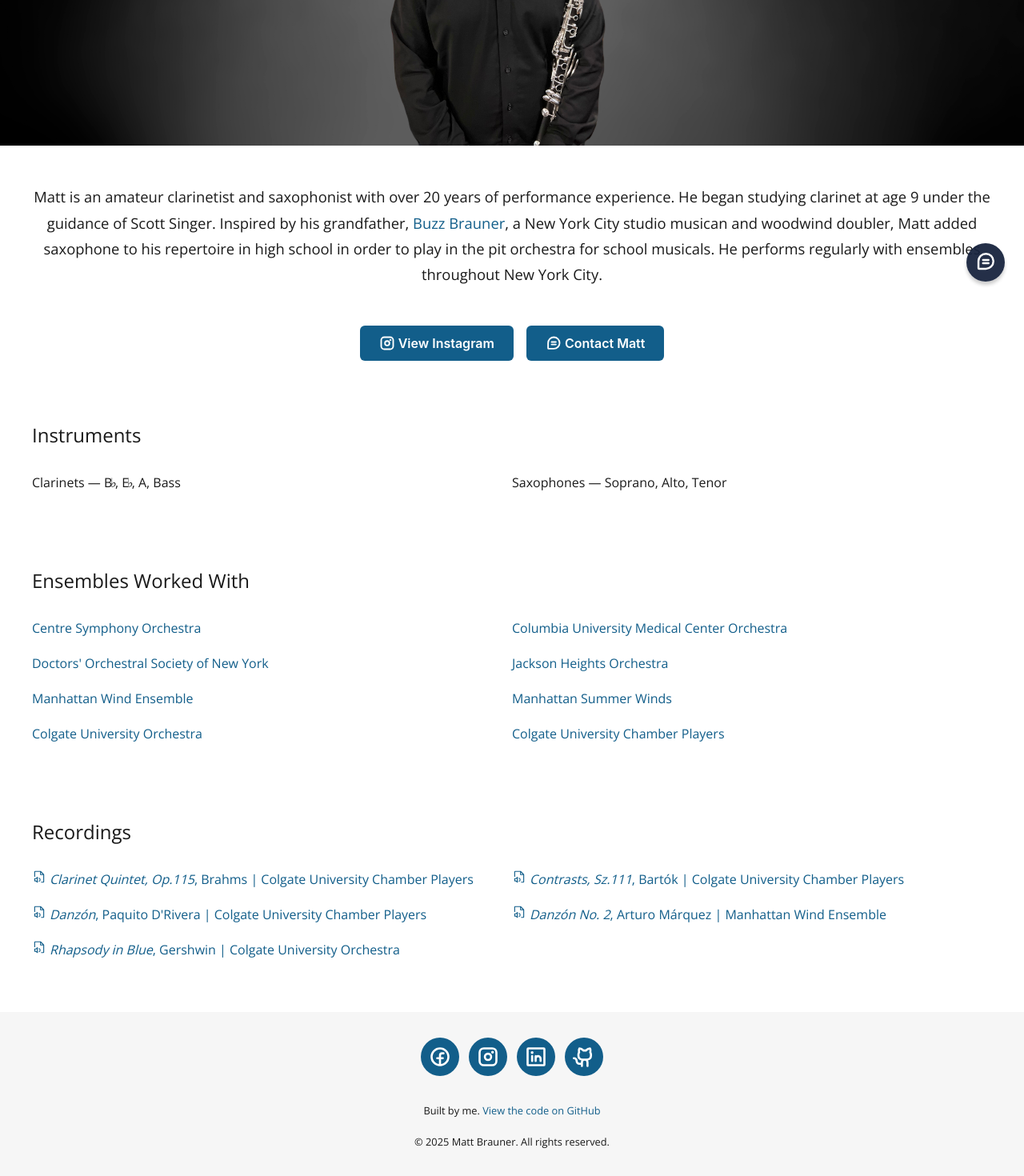
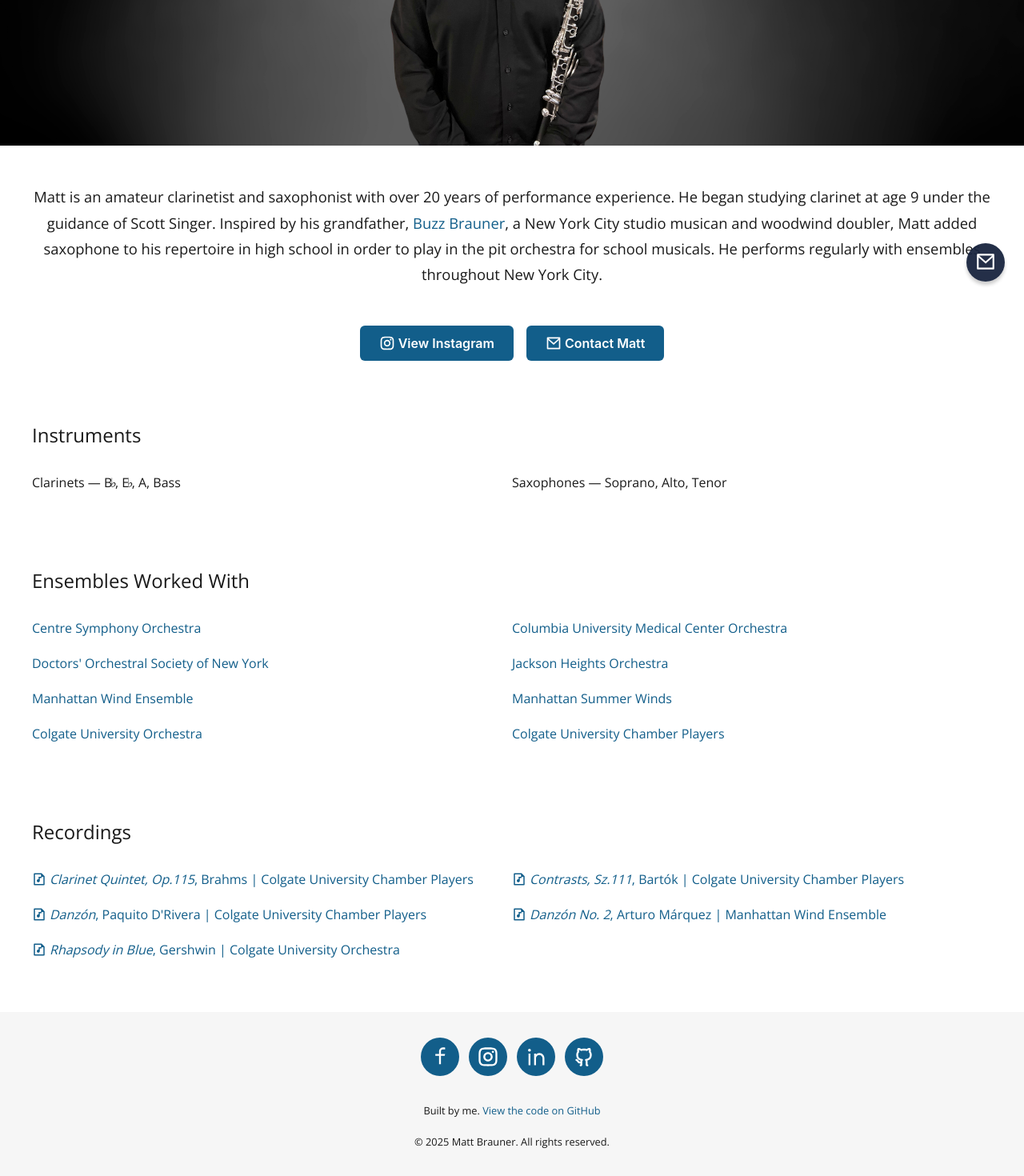
Before and after one commit to mb4828/mb-website, a Next.js app: page /music in a window 1280 px wide. Shown: the part 424-1894 px from the top of the page at 80% size. Built offline with nearby package versions, Linux system fonts and the light colour scheme.

Commit message:
switched icons from phosphor to remix

```diff
--- a/package.json
+++ b/package.json
@@ -15,7 +15,7 @@
     "@floating-ui/react": "^0.27.8",
     "@floating-ui/react-dom": "^2.1.2",
     "@mui/joy": "^5.0.0-beta.51",
-    "@phosphor-icons/react": "^2.1.10",
+    "@remixicon/react": "^4.7.0",
     "@types/node": "20.6.1",
     "@types/react": "18.2.21",
     "@types/react-dom": "18.2.7",
--- a/src/app/music/page.module.scss
+++ b/src/app/music/page.module.scss
@@ -2,6 +2,16 @@
   display: flex;
   flex-direction: column;
   gap: 3em;
+
+  li a {
+    display: flex;
+    align-items: center;
+    gap: 4px;
+
+    svg {
+      min-width: 18px;
+    }
+  }
 }
 
 .flat {
--- a/src/app/music/page.tsx
+++ b/src/app/music/page.tsx
@@ -6,7 +6,7 @@ import Parallax from '@/components/parallax';
 import Reveal from '@/components/reveal';
 import { Button, ButtonGroup } from '@mui/joy';
 import Link from 'next/link';
-import { ChatTeardropTextIcon, InstagramLogoIcon, FileAudioIcon } from '@phosphor-icons/react';
+import { RiFileMusicLine, RiInstagramLine, RiMailLine } from '@remixicon/react';
 
 export default function MusicPage() {
   const { openChat } = useChat();
@@ -36,11 +36,11 @@ export default function MusicPage() {
               rel="noopener"
               className="custom-mui-button"
             >
-              <InstagramLogoIcon size={20} weight="bold" className="mr-4" />
+              <RiInstagramLine size={20} className="mr-4" />
               View Instagram
             </Button>
             <Button onClick={openChat} className="custom-mui-button">
-              <ChatTeardropTextIcon size={20} weight="bold" className="mr-4" />
+              <RiMailLine size={20} className="mr-4" />
               Contact Matt
             </Button>
           </ButtonGroup>
@@ -127,32 +127,42 @@ export default function MusicPage() {
           <ul>
             <li>
               <Link href="/music/brahms.mp3">
-                <FileAudioIcon size={18} weight="regular" className="mr-4" />
-                <i>Clarinet Quintet, Op.115</i>, Brahms | Colgate University Chamber Players
+                <RiFileMusicLine size={18} />
+                <span>
+                  <i>Clarinet Quintet, Op.115</i>, Brahms | Colgate University Chamber Players
+                </span>
               </Link>
             </li>
             <li>
               <Link href="/music/bartok.mp3">
-                <FileAudioIcon size={18} weight="regular" className="mr-4" />
-                <i>Contrasts, Sz.111</i>, Bartók | Colgate University Chamber Players
+                <RiFileMusicLine size={18} />
+                <span>
+                  <i>Contrasts, Sz.111</i>, Bartók | Colgate University Chamber Players
+                </span>
               </Link>
             </li>
             <li>
               <Link href="/music/danzon.mp3">
-                <FileAudioIcon size={18} weight="regular" className="mr-4" />
-                <i>Danzón</i>, Paquito D&apos;Rivera | Colgate University Chamber Players
+                <RiFileMusicLine size={18} />
+                <span>
+                  <i>Danzón</i>, Paquito D&apos;Rivera | Colgate University Chamber Players
+                </span>
               </Link>
             </li>
             <li>
               <Link href="/music/marquez.mp3">
-                <FileAudioIcon size={18} weight="regular" className="mr-4" />
-                <i>Danzón No. 2</i>, Arturo Márquez | Manhattan Wind Ensemble
+                <RiFileMusicLine size={18} />
+                <span>
+                  <i>Danzón No. 2</i>, Arturo Márquez | Manhattan Wind Ensemble
+                </span>
               </Link>
             </li>
             <li>
               <Link href="/music/gershwin.mp3">
-                <FileAudioIcon size={18} weight="regular" className="mr-4" />
-                <i>Rhapsody in Blue</i>, Gershwin | Colgate University Orchestra
+                <RiFileMusicLine size={18} />
+                <span>
+                  <i>Rhapsody in Blue</i>, Gershwin | Colgate University Orchestra
+                </span>
               </Link>
             </li>
           </ul>
--- a/src/app/page.tsx
+++ b/src/app/page.tsx
@@ -8,7 +8,7 @@ import StackIcon from 'tech-stack-icons';
 import Tooltip from '@mui/joy/Tooltip';
 import { Button, ButtonGroup } from '@mui/joy';
 import { useChat } from '@/components/chat-context';
-import { ChatTeardropTextIcon, UserListIcon } from '@phosphor-icons/react';
+import { RiContactsLine, RiFileUserLine, RiMailLine } from '@remixicon/react';
 
 export default function WorkPage() {
   const { openChat } = useChat();
@@ -59,11 +59,11 @@ export default function WorkPage() {
                 rel="noopener"
                 className="custom-mui-button"
               >
-                <UserListIcon size={20} weight="bold" className="mr-4" />
+                <RiContactsLine size={20} className="mr-4" />
                 View Resume
               </Button>
               <Button onClick={openChat} className="custom-mui-button">
-                <ChatTeardropTextIcon size={20} weight="bold" className="mr-4" />
+                <RiMailLine size={20} className="mr-4" />
                 Contact Matt
               </Button>
             </ButtonGroup>
--- a/src/components/chat.module.scss
+++ b/src/components/chat.module.scss
@@ -12,7 +12,7 @@
     width: 48px;
     height: 48px;
     border-radius: 50%;
-    transition: all 0.3s ease;
+    transition: all 0.3s;
 
     .chat_icon_wrapper {
       position: relative;
--- a/src/components/chat.tsx
+++ b/src/components/chat.tsx
@@ -16,7 +16,7 @@ import {
 import { CssVarsProvider } from '@mui/joy/styles';
 import { FormEvent, forwardRef, useImperativeHandle, useState } from 'react';
 import { useFloating, autoUpdate } from '@floating-ui/react';
-import { ChatTeardropTextIcon, PaperPlaneRightIcon, XIcon } from '@phosphor-icons/react';
+import { RiCloseLine, RiMailLine, RiMailSendLine } from '@remixicon/react';
 
 const Chat = forwardRef((props, ref) => {
   const [isOpen, setIsOpen] = useState(false);
@@ -83,10 +83,10 @@ const Chat = forwardRef((props, ref) => {
         >
           <div className={`${styles.chat_icon_wrapper} ${isOpenIcon ? styles.isOpen : ''}`}>
             <div className={styles.chat_icon_closed}>
-              <ChatTeardropTextIcon size={26} weight="bold" />
+              <RiMailLine size={26} />
             </div>
             <div className={styles.chat_icon_open}>
-              <XIcon size={26} weight="bold" />
+              <RiCloseLine size={26} />
             </div>
           </div>
         </Button>
@@ -150,7 +150,7 @@ const Chat = forwardRef((props, ref) => {
                       <>Sending</>
                     ) : (
                       <>
-                        <PaperPlaneRightIcon size={18} weight="bold" className="mr-4" /> Send
+                        <RiMailSendLine size={18} className="mr-4" /> Send
                       </>
                     )}
                   </Button>
--- a/src/components/footer.tsx
+++ b/src/components/footer.tsx
@@ -2,7 +2,7 @@
 
 import styles from './footer.module.scss';
 import Link from 'next/link';
-import { FacebookLogoIcon, GithubLogoIcon, InstagramLogoIcon, LinkedinLogoIcon } from '@phosphor-icons/react';
+import { RiFacebookLine, RiGithubLine, RiInstagramLine, RiLinkedinLine } from '@remixicon/react';
 
 export default function Footer() {
   const today = new Date();
@@ -17,7 +17,7 @@ export default function Footer() {
           rel="noopener"
           aria-label="Facebook"
         >
-          <FacebookLogoIcon size={28} weight="bold" />
+          <RiFacebookLine size={28} />
         </Link>
 
         <Link
@@ -27,7 +27,7 @@ export default function Footer() {
           rel="noopener"
           aria-label="Instagram"
         >
-          <InstagramLogoIcon size={28} weight="bold" />
+          <RiInstagramLine size={28} />
         </Link>
 
         <Link
@@ -37,7 +37,7 @@ export default function Footer() {
           rel="noopener"
           aria-label="LinkedIn"
         >
-          <LinkedinLogoIcon size={28} weight="bold" />
+          <RiLinkedinLine size={28} />
         </Link>
 
         <Link
@@ -47,7 +47,7 @@ export default function Footer() {
           rel="noopener"
           aria-label="GitHub"
         >
-          <GithubLogoIcon size={28} weight="bold" />
+          <RiGithubLine size={28} />
         </Link>
       </div>
 
```
Also changed, not shown: 1 other file (tests, documents, lock files or other folders).
